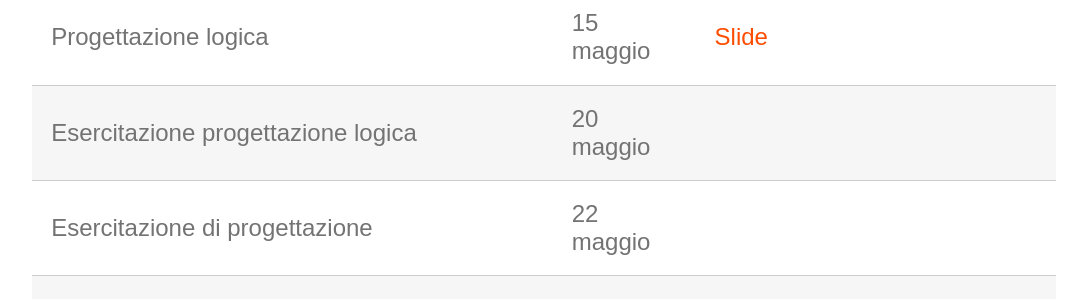
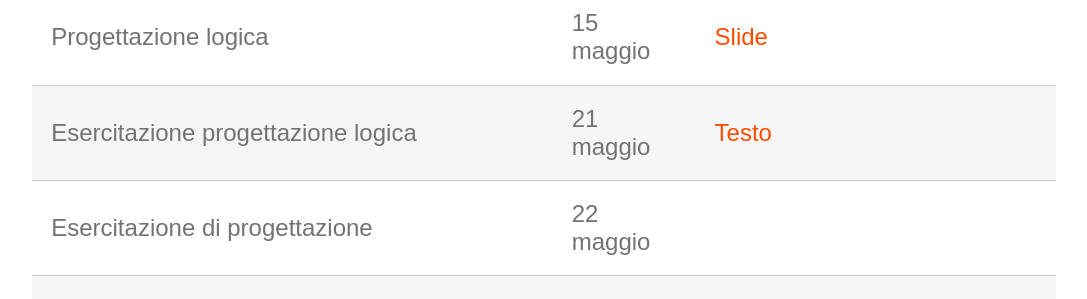
Before and after one commit to perceivelab/db-fo-24, a Jekyll site: the page built from index.md, in a window 1280 px wide and 900 px high, scrolled down 1826 px. Shown: the part 155-454 px from the top of the window, without its empty margins (96-1183 px from the left). Built offline with Jekyll 4.4.1, drawn with Linux system fonts in a browser that asks for light colours.

Commit message:
Update index.md

```diff
--- a/index.md
+++ b/index.md
@@ -39,7 +39,7 @@ Il programma delle lezioni è provvisorio e può subire variazioni.
 | Progettazione concettuale                 | 6 maggio | [Slide](https://studentiunict-my.sharepoint.com/:b:/g/personal/simone_palazzo_unict_it/EQ_F5Vc1uBBHg5drpwnjuHoBBtnLicGjT6IgrSB9hbXCRQ?e=6EoO4k) |
 | Esercitazione progettazione concettuale   | 13 maggio | [Testo](https://studentiunict-my.sharepoint.com/:b:/g/personal/simone_palazzo_unict_it/EQdWLgF7E7hBvUJ0gUwEtusB3vINJS3OhPXrcfVCj3Zelw?e=q9FZ8K) |
 | Progettazione logica                      | 15 maggio | [Slide](https://studentiunict-my.sharepoint.com/:b:/g/personal/simone_palazzo_unict_it/EaocZFouZrVHoQw1VVECmBIB6rU0_JcGm7Y0pQIMGCfvJg?e=t35oJY) |
-| Esercitazione progettazione logica        | 20 maggio |
+| Esercitazione progettazione logica        | 21 maggio | [Testo](https://studentiunict-my.sharepoint.com/:b:/g/personal/simone_palazzo_unict_it/ETc701fvcVhNqaI7534bm24BD06BFJPEBsU516JWSD9MlQ?e=hqgspb) |
 | Esercitazione di progettazione            | 22 maggio |
 | Esercitazione di progettazione            | 27 maggio |
 | NoSQL                                     | 29 maggio |
```
